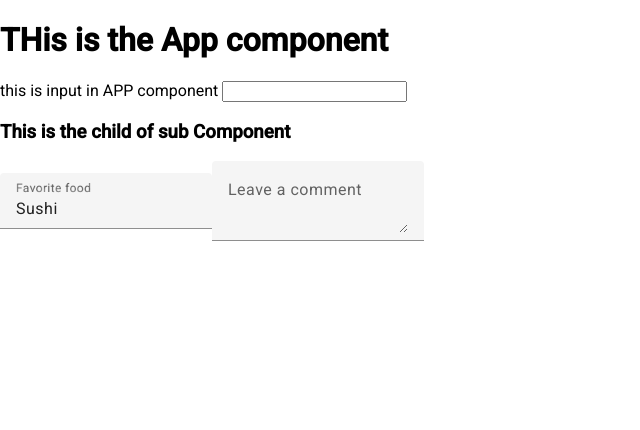
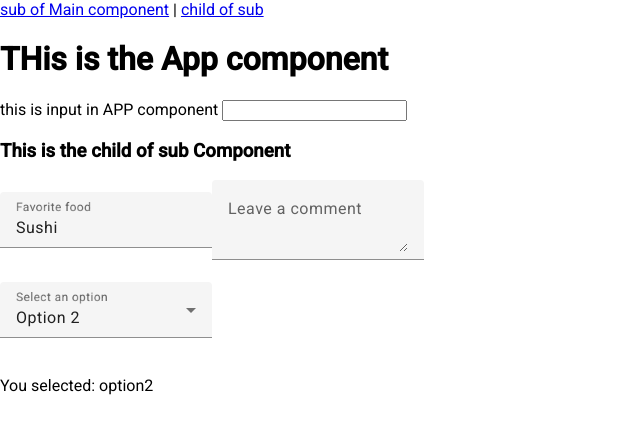
Before and after one commit to mohamedhadri/angular-FileSystem-and-basicRouting, an Angular app: page /child in a window 1280 px wide. Shown: the top 430 px of the page, without its empty margins (0-640 px from the left). Built offline with nearby package versions, Linux system fonts and the light colour scheme.

Commit message:
added ui btns and select item

```diff
--- a/src/app/app.component.html
+++ b/src/app/app.component.html
@@ -1,4 +1,13 @@
+<nav>
+    <a class="button" routerLink="/sub">sub of Main component</a> |
+    <a class="button" routerLink="/child">child of sub </a>
+  </nav>
+
+
+
+
 <h1>THis is the App component</h1>
+
 
 this is input in APP component <input type="text">
 
--- a/src/app/sub-comp/child-comp/child-comp.component.html
+++ b/src/app/sub-comp/child-comp/child-comp.component.html
@@ -11,3 +11,16 @@
       <textarea matInput placeholder="Ex. It makes me feel..."></textarea>
     </mat-form-field>
   </form>
+
+
+  <mat-form-field appearance="fill">
+    <mat-label>Select an option</mat-label>
+    <mat-select [(value)]="selected">
+      <mat-option>None</mat-option>
+      <mat-option value="option1">Option 1</mat-option>
+      <mat-option value="option2">Option 2</mat-option>
+      <mat-option value="option3">Option 3</mat-option>
+    </mat-select>
+  </mat-form-field>
+
+  <p>You selected: {{selected}}</p>
--- a/src/app/sub-comp/child-comp/child-comp.component.ts
+++ b/src/app/sub-comp/child-comp/child-comp.component.ts
@@ -6,5 +6,5 @@ import { Component } from '@angular/core';
   styleUrls: ['./child-comp.component.css']
 })
 export class ChildCompComponent {
-
+  selected = 'option2';
 }
--- a/src/app/sub-comp/child-comp/child-comp.module.ts
+++ b/src/app/sub-comp/child-comp/child-comp.module.ts
@@ -5,14 +5,15 @@ import { FormsModule } from '@angular/forms';
 import { MatFormFieldModule } from '@angular/material/form-field';
 import { ChildCompComponent } from './child-comp.component';
 import {MatInputModule} from '@angular/material/input';
-
+import { MatSelectModule } from '@angular/material/select';
 @NgModule({
   declarations: [ChildCompComponent],
   imports: [
     CommonModule,
     FormsModule,
     MatFormFieldModule,
-    MatInputModule
+    MatInputModule,
+    MatSelectModule
   ] ,
   exports:[ ChildCompComponent ],
 
```
